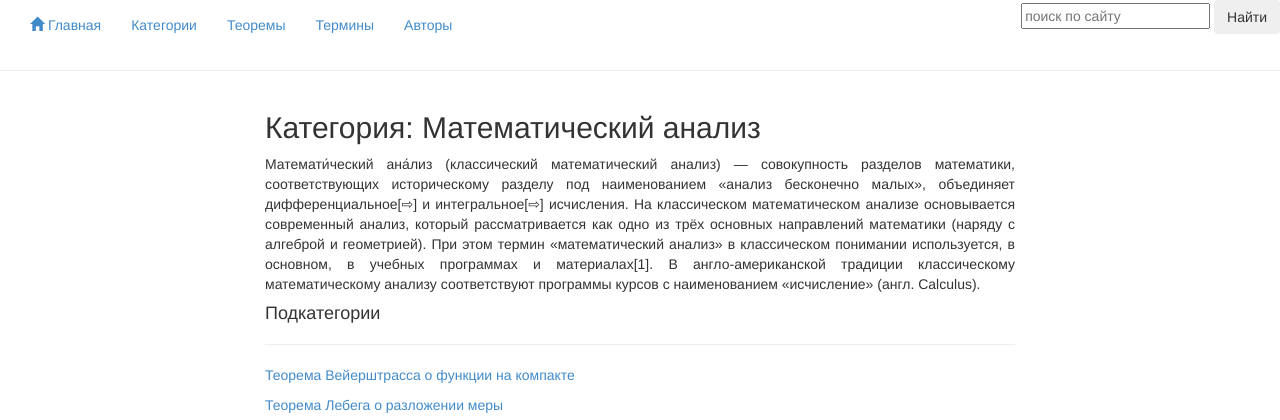
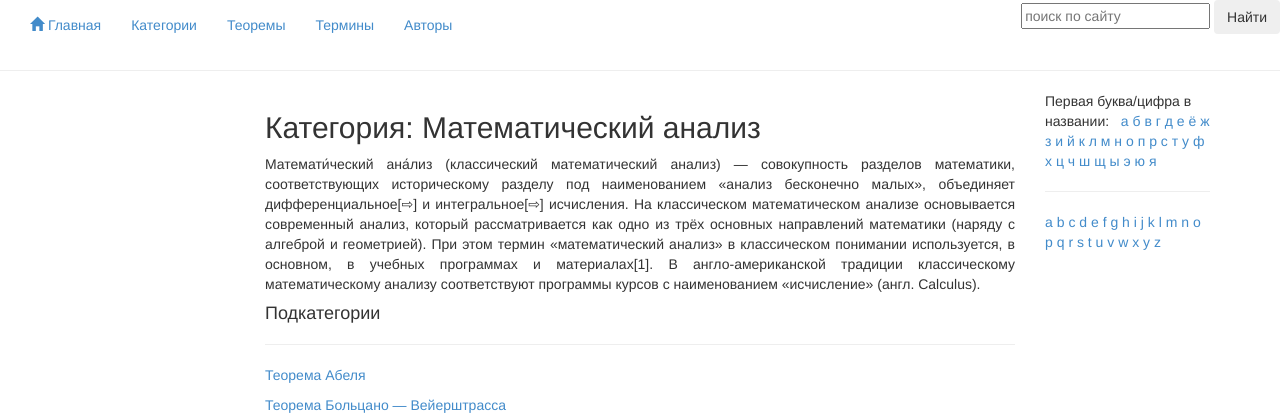
Before and after one commit to vladimir-dovzhenok/doc, a Django app: page /matan/categories/1 in a window 1280 px wide. Shown: the top 420 px of the page. Run offline with Django 3.2, Linux system fonts and the light colour scheme; data comes from the database, SQL or seed files in the repository; both versions use the stored data as it was after the commit; some libraries are stand-ins or nearby versions.

Commit message:
после выходных

```diff
--- a/matan/admin.py
+++ b/matan/admin.py
@@ -6,7 +6,7 @@
     list_display = ('last_name', 'first_name')
 
 class TheoremAdmin(admin.ModelAdmin):
-    list_display = ('title', 'substantiation', 'author_name')
+    list_display = ('title', 'author_name')
 
 admin.site.register(Author, AuthorAdmin)
 admin.site.register(Theorem, TheoremAdmin)
--- a/matan/models.py
+++ b/matan/models.py
@@ -1,7 +1,13 @@
 # -*- coding: utf-8 -*-
 from django.db import models
 
-class Categories(models.Model):
+class Date(models.Model):
+    date_pub = models.DateTimeField(null=True, verbose_name='Дата публикации')
+
+    class Meta:
+        abstract = True
+
+class Categories(Date):
     title = models.CharField(max_length=100, verbose_name=u'Категория')
     text = models.TextField(null=True, verbose_name=u'Текст')
     theorem = models.ManyToManyField('Theorem', verbose_name=u'Теорема')
@@ -10,7 +16,10 @@
     def __unicode__(self):
         return self.title
 
-class Theorem(models.Model):
+    class Meta:
+        ordering=['title']
+
+class Theorem(Date):
     title = models.CharField(max_length=100, verbose_name=u'Теорема')
     substantiation = models.TextField(verbose_name=u'Доказательство')
     author = models.ManyToManyField('Author', verbose_name=u'Автор')
@@ -19,11 +28,13 @@
     def author_name(self):
         return '%s' %(u", ".join([author.last_name for author in self.author.all()]))
 
-
     def __unicode__(self):
         return self.title
 
-class Author(models.Model):
+    class Meta:
+        ordering=['title']
+
+class Author(Date):
     first_name = models.CharField(max_length=100, verbose_name=u'Имя')
     last_name = models.CharField(max_length=100, verbose_name=u'Фамилия')
     biagrafiya = models.TextField(verbose_name=u'Биаграфия')
@@ -31,9 +42,15 @@
     def __unicode__(self):
         return '%s %s' % (self.first_name, self.last_name)
 
-class Term(models.Model):
+    class Meta:
+        ordering=['first_name']
+
+class Term(Date):
     title = models.CharField(max_length=100, verbose_name=u'Термин')
     determination = models.TextField(verbose_name=u'Определение')
 
     def __unicode__(self):
         return self.title
+
+    class Meta:
+        ordering=['title']
--- a/matan/templates/matan/base.html
+++ b/matan/templates/matan/base.html
@@ -38,11 +38,11 @@
             </div>
             <div class="col-md-8">
                 {% block content %}
-                    {% if theorem_list %}
-                        {% for theorem in theorem_list %}
+                    {% if base %}
+                        {% for theorem in base %}
                             <h2><a href="{% url 'theorem_detail' pk=theorem.id %}">{{ theorem.title }}</a></h2>
-                            <p class="text-justify">{{ theorem.substantiation|slice:':500'}}
-                                {% if theorem.substantiation|length >= 500 %}
+                            <p class="text-justify">{{ theorem.substantiation|slice:':300'}}
+                                {% if theorem.substantiation|length >= 300 %}
                                 <a href="{% url 'theorem_detail' pk=theorem.id %}">Читать дальше...</a>
                                 {% endif %}
                             </p>
@@ -53,7 +53,9 @@
 
                                 {% endfor %}
                             </h4>
-                            <h4>Дата публикации:</h4>
+                            <h4>Дата публикации:
+                                {{ theorem.date_pub }}
+                            </h4>
                             <hr>
                          {% endfor %}
                         {% endif %}
@@ -61,7 +63,68 @@
 
             </div>
             <div class="col-md-2">
-
+                 <span>Первая буква/цифра в названии:</span>
+        <span>&nbsp;</span>
+        <a href="/title/%25d0%25b0/" class="alf">а</a>
+        <a href="/title/%25d0%25b1/" class="alf">б</a>
+        <a href="/title/%25d0%25b2/" class="alf">в</a>
+        <a href="/title/%25d0%25b3/" class="alf">г</a>
+        <a href="/title/%25d0%25b4/" class="alf">д</a>
+        <a href="/title/%25d0%25b5/" class="alf">е</a>
+        <a href="/title/%25d1%2591/" class="alf">ё</a>
+        <a href="/title/%25d0%25b6/" class="alf">ж</a>
+        <a href="/title/%25d0%25b7/" class="alf">з</a>
+        <a href="/title/%25d0%25b8/" class="alf">и</a>
+        <a href="/title/%25d0%25b9/" class="alf">й</a>
+        <a href="/title/%25d0%25ba/" class="alf">к</a>
+        <a href="/title/%25d0%25bb/" class="alf">л</a>
+        <a href="/title/%25d0%25bc/" class="alf">м</a>
+        <a href="/title/%25d0%25bd/" class="alf">н</a>
+        <a href="/title/%25d0%25be/" class="alf">о</a>
+        <a href="/title/%25d0%25bf/" class="alf">п</a>
+        <a href="/title/%25d1%2580/" class="alf">р</a>
+        <a href="/title/%25d1%2581/" class="alf">с</a>
+        <a href="/title/%25d1%2582/" class="alf">т</a>
+        <a href="/title/%25d1%2583/" class="alf">у</a>
+        <a href="/title/%25d1%2584/" class="alf">ф</a>
+        <a href="/title/%25d1%2585/" class="alf">х</a>
+        <a href="/title/%25d1%2586/" class="alf">ц</a>
+        <a href="/title/%25d1%2587/" class="alf">ч</a>
+        <a href="/title/%25d1%2588/" class="alf">ш</a>
+        <a href="/title/%25d1%2589/" class="alf">щ</a>
+        <a href="/title/%25d1%258b/" class="alf">ы</a>
+        <a href="/title/%25d1%258d/" class="alf">э</a>
+        <a href="/title/%25d1%258e/" class="alf">ю</a>
+        <a href="/title/%25d1%258f/" class="alf">я</a>
+        <br clear="all" />
+                <hr>
+        <a href="/title/a/" class="alf">a</a>
+        <a href="/title/b/" class="alf">b</a>
+        <a href="/title/c/" class="alf">c</a>
+        <a href="/title/d/" class="alf">d</a>
+        <a href="/title/e/" class="alf">e</a>
+        <a href="/title/f/" class="alf">f</a>
+        <a href="/title/g/" class="alf">g</a>
+        <a href="/title/h/" class="alf">h</a>
+        <a href="/title/i/" class="alf">i</a>
+        <a href="/title/j/" class="alf">j</a>
+        <a href="/title/k/" class="alf">k</a>
+        <a href="/title/l/" class="alf">l</a>
+        <a href="/title/m/" class="alf">m</a>
+        <a href="/title/n/" class="alf">n</a>
+        <a href="/title/o/" class="alf">o</a>
+        <a href="/title/p/" class="alf">p</a>
+        <a href="/title/q/" class="alf">q</a>
+        <a href="/title/r/" class="alf">r</a>
+        <a href="/title/s/" class="alf">s</a>
+        <a href="/title/t/" class="alf">t</a>
+        <a href="/title/u/" class="alf">u</a>
+        <a href="/title/v/" class="alf">v</a>
+        <a href="/title/w/" class="alf">w</a>
+        <a href="/title/x/" class="alf">x</a>
+        <a href="/title/y/" class="alf">y</a>
+        <a href="/title/z/" class="alf">z</a>
+        <br clear="all"/>
             </div>
         </div>
     </div>
--- a/matan/templates/matan/categories_detail.html
+++ b/matan/templates/matan/categories_detail.html
@@ -13,7 +13,7 @@
             <h4>Страницы в категории «{{ categories.title }}»</h4>
             <hr>
             {% for term in categories.term.all %}
-                <p><a href="{% url 'term_detail' pk=term.id %}">{{ term }}</a></p>
+                <p><a href="{% url 'term_detail' pk=term.id %}">{{ term.title }}</a></p>
             {% endfor %}
 
 {% endblock %}
--- a/matan/templates/matan/theorem_detail.html
+++ b/matan/templates/matan/theorem_detail.html
@@ -13,7 +13,7 @@
         <hr>
         <h4>Термины:
         {% for term in theorem.term.all %}
-            <a href="{% url 'term_detail' pk=term.id %}">{{ term }}</a>
+            <a href="{% url 'term_detail' pk=term.id %}">{{ term.title }}</a>
              {% if not forloop.last %}, {% endif %}
         {% endfor %}
         </h4>
--- a/matan/urls.py
+++ b/matan/urls.py
@@ -5,10 +5,8 @@
 from matan import views
 
 urlpatterns = patterns('',
-    url(r'^$', views.TheoremView.as_view(
-        model=Theorem,
-        template_name='matan/base.html',
-        context_object_name='theorem_list'), name='base'),
+    url(r'^$', 'matan.views.base', name='base'),
+
     url(r'^author/$', views.AuthorView.as_view(), name='author_list'),
     url(r'^author/(?P<pk>\d+)/$', views.AuthorDetail.as_view(), name='author_detail'),
     url(r'^theorem/$', views.TheoremView.as_view(), name='theorem_list'),
--- a/matan/views.py
+++ b/matan/views.py
@@ -31,6 +31,8 @@
     template_name='matan/term_list.html'
     context_object_name='term_list'
 
+
+
 class TermDetail(DetailView):
     model=Term
     template_name='matan/term_detail.html'
@@ -48,7 +50,6 @@
 
 class PoiskView(View):
     def get(self, request, q=''):
-
         poisk=[]
         if 'q' in request.GET:
             q = request.GET['q']
@@ -59,7 +60,18 @@
         if not poisk:
                 poisk=Author.objects.filter(Q(last_name__icontains=q)|Q(first_name__icontains=q))
         return render_to_response('matan/poisk.html', {'poisk': poisk, 'query': q})
+
+
+def base(request):
+    base=Theorem.objects.all()[:3]
+    return render_to_response('matan/base.html', {'base': base})
 '''
+def alfa(request):
+    list = []
+    list = Theorem.objects.all()[0]
+    for i in list
+        i.list.
+
 def poisk(request):
     if 'q' in request.GET:
         q = request.GET['q']
```
Also changed, not shown: matan/templates/matan/poisk.html (+11 -8 lines), db.sqlite3, matan/migrations/0003_auto_20150422_1526.py (added), matan/migrations/0004_auto_20150422_1527.py (added), 6 other files.
